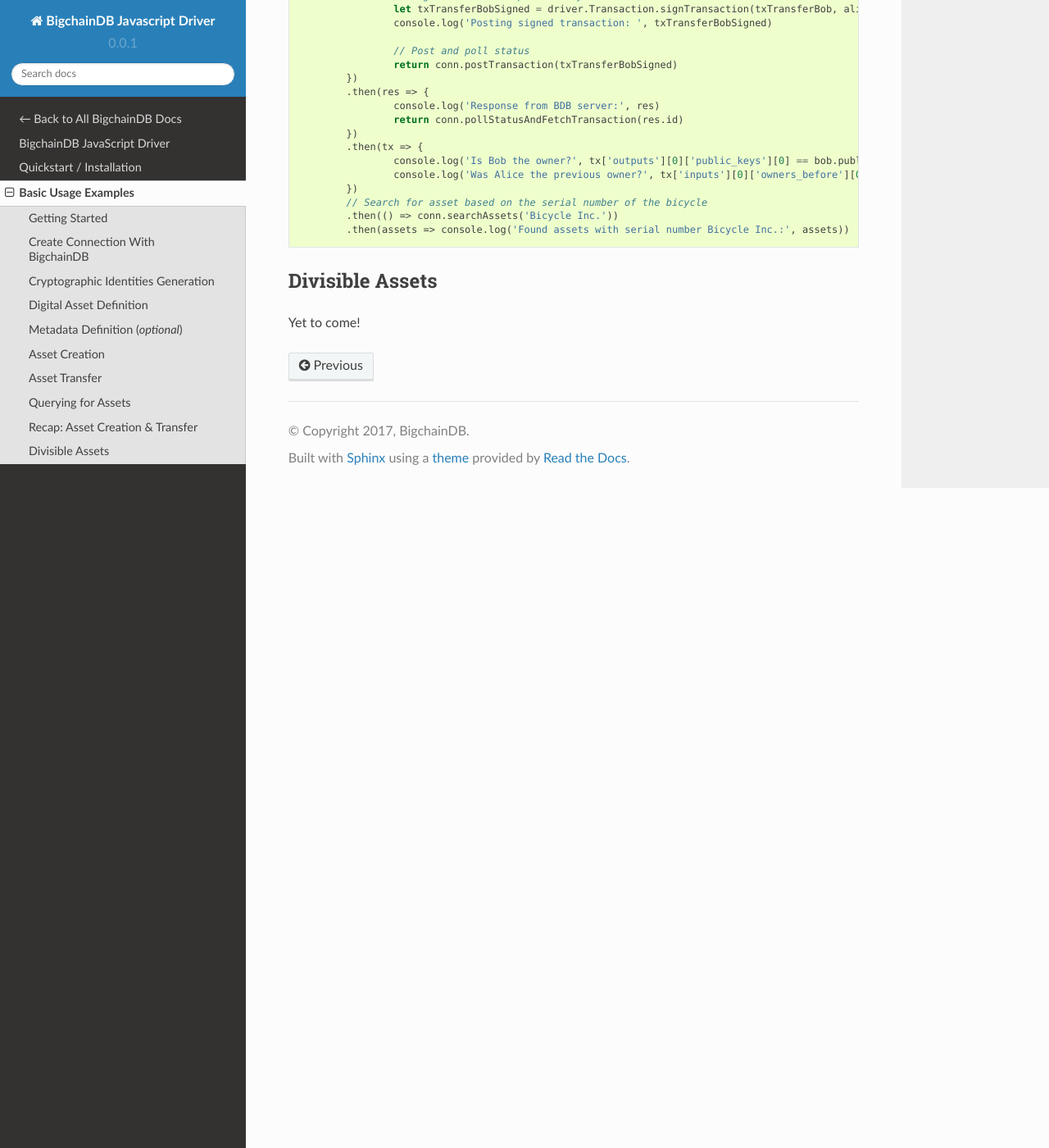
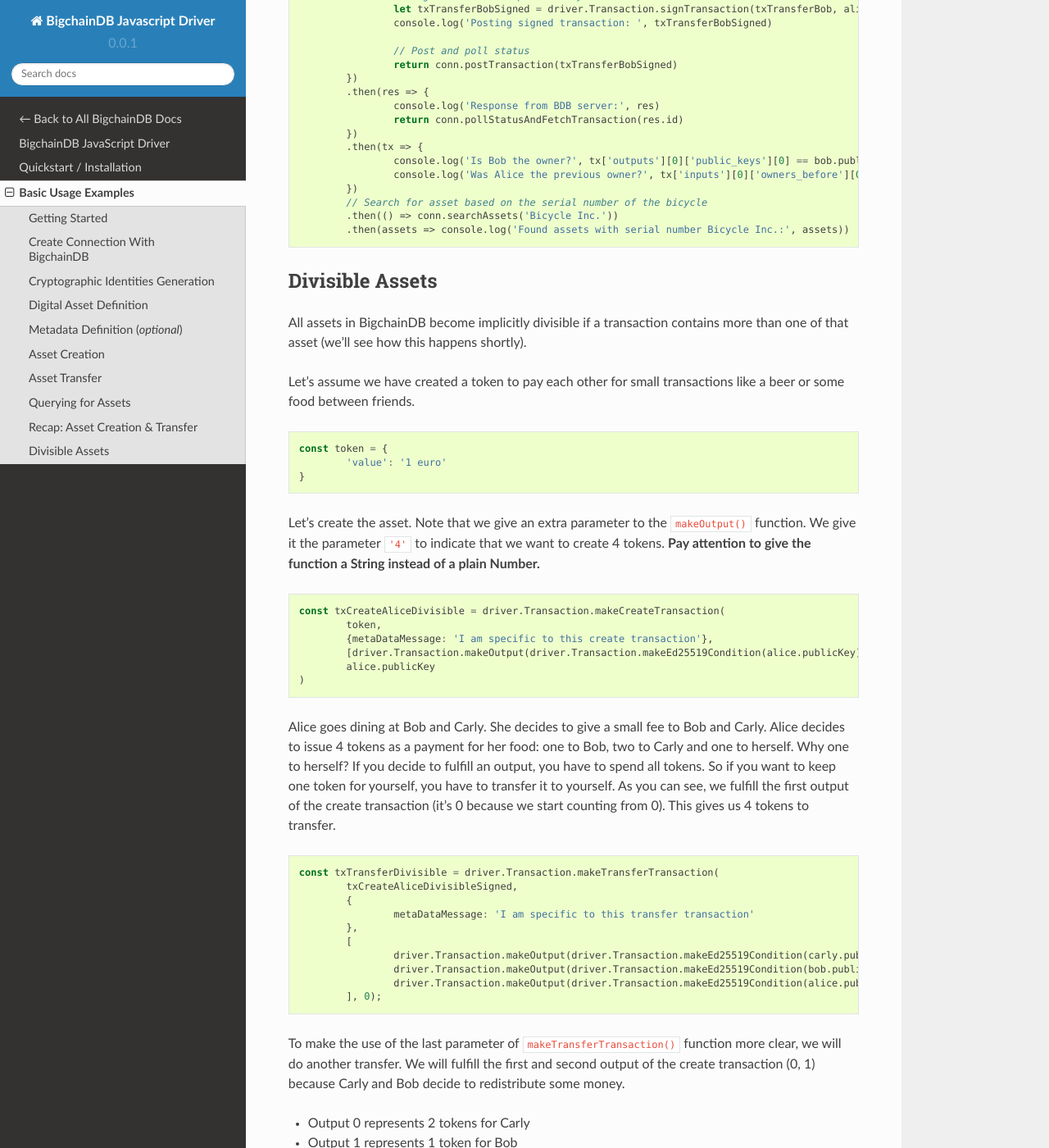
Before and after one commit to bigchaindb/js-bigchaindb-driver, a Sphinx documentation site: the page built from docs/source/usage.rst, in a window 1280 px wide and 1400 px high, scrolled down 6549 px. Shown: the whole window at 82% size. Built offline with Sphinx 7.4.7 and the Read the Docs theme 2.0.0, drawn with Linux system fonts in a browser that asks for light colours; some of the changed text lies outside the part shown.

Commit message:
Finished divisible asset example

```diff
--- a/docs/source/usage.rst
+++ b/docs/source/usage.rst
@@ -64,7 +64,7 @@
 
 .. code-block:: js
 
-	assetdata = {
+	const assetdata = {
 		'bicycle': {
 			'serial_number': 'abcd1234',
 			'manufacturer': 'Bicycle Inc.',
@@ -86,7 +86,7 @@
 
 .. code-block:: js
 
-	metadata = {'planet': 'earth'}
+	const metadata = {'planet': 'earth'}
 
 Asset Creation
 --------------
@@ -288,7 +288,7 @@
 
 	// Define the asset to store, in this example
 	// we store a bicycle with its serial number and manufacturer
-	assetdata = {
+	const assetdata = {
 		'bicycle': {
 			'serial_number': 'cde',
 			'manufacturer': 'Bicycle Inc.',
@@ -298,7 +298,7 @@
 	// Metadata contains information about the transaction itself
 	// (can be `null` if not needed)
 	// E.g. the bicycle is fabricated on earth
-	metadata = {'planet': 'earth'}
+	const metadata = {'planet': 'earth'}
 
 	// Construct a transaction payload
 	const txCreateAliceSimple = driver.Transaction.makeCreateTransaction(
@@ -360,7 +360,97 @@
 Divisible Assets
 ----------------
 
-Yet to come!
+All assets in BigchainDB become implicitly divisible if a transaction contains more than one of that asset (we’ll see how this happens shortly).
+
+Let's assume we have created a token to pay each other for small transactions like a beer or some food between friends.
+
+.. code-block:: js
+
+	const token = {
+		'value': '1 euro'
+	}
+
+Let's create the asset. Note that we give an extra parameter to the ``makeOutput()`` function.
+We give it the parameter ``'4'`` to indicate that we want to create 4 tokens.
+**Pay attention to give the function a String instead of a plain Number.**
+
+.. code-block:: js
+
+	const txCreateAliceDivisible = driver.Transaction.makeCreateTransaction(
+		token,
+		{metaDataMessage: 'I am specific to this create transaction'},
+		[driver.Transaction.makeOutput(driver.Transaction.makeEd25519Condition(alice.publicKey), '4')],
+		alice.publicKey
+	)
+
+Alice goes dining at Bob and Carly. She decides to give a small fee to Bob and Carly.
+Alice decides to issue 4 tokens as a payment for her food: one to Bob, two to Carly and one to herself.
+Why one to herself? If you decide to fulfill an output, you have to spend all tokens.
+So if you want to keep one token for yourself, you have to transfer it to yourself.
+As you can see, we fulfill the first output of the create transaction (it's 0 because we start counting from 0).
+This gives us 4 tokens to transfer.
+
+.. code-block:: js
+
+	const txTransferDivisible = driver.Transaction.makeTransferTransaction(
+		txCreateAliceDivisibleSigned,
+		{
+			metaDataMessage: 'I am specific to this transfer transaction'
+		},
+		[
+			driver.Transaction.makeOutput(driver.Transaction.makeEd25519Condition(carly.publicKey), '2'),
+			driver.Transaction.makeOutput(driver.Transaction.makeEd25519Condition(bob.publicKey), '1'),
+			driver.Transaction.makeOutput(driver.Transaction.makeEd25519Condition(alice.publicKey), '1')
+		], 0);
+
+To make the use of the last parameter of ``makeTransferTransaction()`` function more clear, we will do another transfer.
+We will fulfill the first and second output of the create transaction (0, 1) because Carly and Bob decide to redistribute some money.
+
+* Output 0 represents 2 tokens for Carly
+* Output 1 represents 1 token for Bob
+
+This gives us 3 tokens to redistribute. I want to give 1 token to Carly and 2 tokens Alice.
+
+.. code-block:: js
+
+	const txTransferDivisibleInputs = driver.Transaction.makeTransferTransaction(
+		txTransferDivisibleSigned,
+		{
+			metaDataMessage: 'I am specific to this transfer transaction'
+		},
+		[
+			driver.Transaction.makeOutput(driver.Transaction.makeEd25519Condition(carly.publicKey), '1'),
+			driver.Transaction.makeOutput(driver.Transaction.makeEd25519Condition(alice.publicKey), '2')
+		], 0, 1)
+
+Because we want to fulfill two outputs (Carly and Bob), we have to sign the transfer transaction in the same order:
+
+.. code-block:: js
+
+	const txTransferDivisibleInputsSigned = driver.Transaction.signTransaction(
+		txTransferDivisibleInputs,
+		carly.privateKey, bob.privateKey)
+
+Here is a better overview of the flow of the tokens.
+
++-----------+------------+-----------------+
+| **Owner** | **Amount** | **Transaction** |
++===========+============+=================+
+| ``Alice`` |   4        | ``CREATE``      |
++-----------+------------+-----------------+
+| ``Alice`` |   1        | ``TRANSFER 1``  |
++-----------+------------+-----------------+
+| ``Bob``   |   1        | ``TRANSFER 1``  |
++-----------+------------+-----------------+
+| ``Carly`` |   2        | ``TRANSFER 1``  |
++-----------+------------+-----------------+
+| ``Alice`` |   3        | ``TRANSFER 2``  |
++-----------+------------+-----------------+
+| ``Bob``   |   0        | ``TRANSFER 2``  |
++-----------+------------+-----------------+
+| ``Carly`` |   1        | ``TRANSFER 2``  |
++-----------+------------+-----------------+
+
 
 .. TODO:
 .. - Add lexer: https://stackoverflow.com/questions/4259105/which-sphinx-code-block-language-to-use-for-json
```
